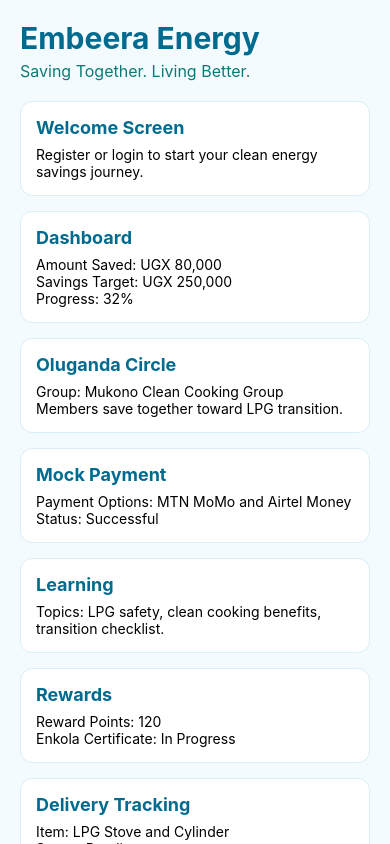
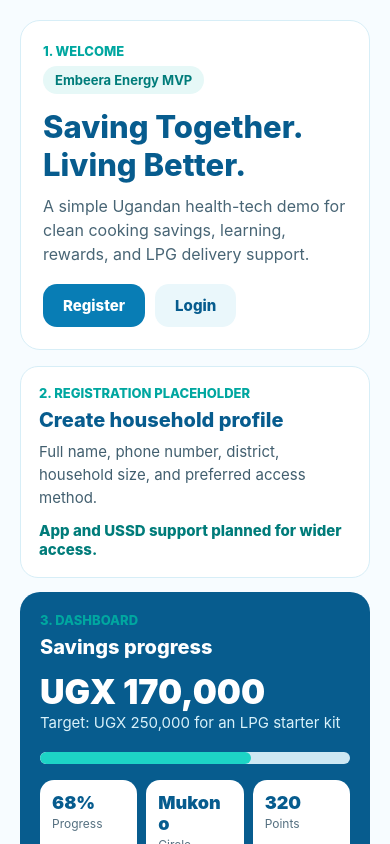
Before and after one commit to masabacarlm/Embeera-energy-mvp, a React Native app in the folder frontend/: screen / in a window 390 px wide. Built offline with nearby package versions, Linux system fonts and the light colour scheme.

Commit message:
Improve frontend demo interface

```diff
--- a/frontend/App.js
+++ b/frontend/App.js
@@ -1,84 +1,273 @@
 import React from "react";
-import { ScrollView, Text, View, StyleSheet } from "react-native";
+import { ScrollView, StyleSheet, Text, TouchableOpacity, View } from "react-native";
+
+const savingsProgress = 68;
+
+const sections = [
+  {
+    title: "4. Oluganda Circle",
+    label: "Mukono Clean Cooking Circle",
+    body: "18 members are saving together toward LPG starter kits.",
+    accent: "Circle savings: UGX 1,840,000"
+  },
+  {
+    title: "5. Mock Payment",
+    label: "Save with mobile money",
+    body: "Demo payment of UGX 20,000 using MTN MoMo or Airtel Money.",
+    accent: "Status: Successful demo transaction"
+  },
+  {
+    title: "6. Learning and LPG Safety",
+    label: "Beginner safety lessons",
+    body: "Learn ventilation, cylinder storage, leak checks, and safe stove use.",
+    accent: "3 of 5 lessons completed"
+  },
+  {
+    title: "7. Rewards and Enkola Certificate",
+    label: "Healthy home rewards",
+    body: "Earn points for saving, learning, referrals, and safe LPG adoption.",
+    accent: "Enkola Certificate: 70% complete"
+  },
+  {
+    title: "8. LPG Delivery Tracking",
+    label: "Starter kit delivery",
+    body: "Track the LPG stove, cylinder, regulator, and safety card delivery.",
+    accent: "Current stage: In transit to Mukono"
+  }
+];
 
 export default function App() {
   return (
-    <ScrollView style={styles.container}>
-      <Text style={styles.title}>Embeera Energy</Text>
-      <Text style={styles.subtitle}>Saving Together. Living Better.</Text>
+    <ScrollView style={styles.page} contentContainerStyle={styles.content}>
+      <View style={styles.hero}>
+        <Text style={styles.sectionNumber}>1. Welcome</Text>
+        <Text style={styles.badge}>Embeera Energy MVP</Text>
+        <Text style={styles.title}>Saving Together. Living Better.</Text>
+        <Text style={styles.subtitle}>
+          A simple Ugandan health-tech demo for clean cooking savings, learning,
+          rewards, and LPG delivery support.
+        </Text>
 
-      <View style={styles.card}>
-        <Text style={styles.cardTitle}>Welcome Screen</Text>
-        <Text>Register or login to start your clean energy savings journey.</Text>
+        <View style={styles.buttonRow}>
+          <TouchableOpacity style={styles.primaryButton}>
+            <Text style={styles.primaryButtonText}>Register</Text>
+          </TouchableOpacity>
+          <TouchableOpacity style={styles.secondaryButton}>
+            <Text style={styles.secondaryButtonText}>Login</Text>
+          </TouchableOpacity>
+        </View>
       </View>
 
-      <View style={styles.card}>
-        <Text style={styles.cardTitle}>Dashboard</Text>
-        <Text>Amount Saved: UGX 80,000</Text>
-        <Text>Savings Target: UGX 250,000</Text>
-        <Text>Progress: 32%</Text>
+      <InfoCard
+        title="2. Registration Placeholder"
+        label="Create household profile"
+        body="Full name, phone number, district, household size, and preferred access method."
+        accent="App and USSD support planned for wider access."
+      />
+
+      <View style={styles.dashboardCard}>
+        <Text style={styles.sectionNumber}>3. Dashboard</Text>
+        <Text style={styles.dashboardTitle}>Savings progress</Text>
+        <Text style={styles.largeAmount}>UGX 170,000</Text>
+        <Text style={styles.mutedText}>Target: UGX 250,000 for an LPG starter kit</Text>
+
+        <View style={styles.progressTrack}>
+          <View style={[styles.progressFill, { width: `${savingsProgress}%` }]} />
+        </View>
+
+        <View style={styles.statsRow}>
+          <SmallStat label="Progress" value={`${savingsProgress}%`} />
+          <SmallStat label="Circle" value="Mukono" />
+          <SmallStat label="Points" value="320" />
+        </View>
       </View>
 
-      <View style={styles.card}>
-        <Text style={styles.cardTitle}>Oluganda Circle</Text>
-        <Text>Group: Mukono Clean Cooking Group</Text>
-        <Text>Members save together toward LPG transition.</Text>
-      </View>
-
-      <View style={styles.card}>
-        <Text style={styles.cardTitle}>Mock Payment</Text>
-        <Text>Payment Options: MTN MoMo and Airtel Money</Text>
-        <Text>Status: Successful</Text>
-      </View>
-
-      <View style={styles.card}>
-        <Text style={styles.cardTitle}>Learning</Text>
-        <Text>Topics: LPG safety, clean cooking benefits, transition checklist.</Text>
-      </View>
-
-      <View style={styles.card}>
-        <Text style={styles.cardTitle}>Rewards</Text>
-        <Text>Reward Points: 120</Text>
-        <Text>Enkola Certificate: In Progress</Text>
-      </View>
-
-      <View style={styles.card}>
-        <Text style={styles.cardTitle}>Delivery Tracking</Text>
-        <Text>Item: LPG Stove and Cylinder</Text>
-        <Text>Status: Pending</Text>
-      </View>
+      {sections.map((section) => (
+        <InfoCard
+          key={section.title}
+          title={section.title}
+          label={section.label}
+          body={section.body}
+          accent={section.accent}
+        />
+      ))}
     </ScrollView>
   );
 }
 
+function InfoCard({ title, label, body, accent }) {
+  return (
+    <View style={styles.card}>
+      <Text style={styles.sectionNumber}>{title}</Text>
+      <Text style={styles.cardTitle}>{label}</Text>
+      <Text style={styles.bodyText}>{body}</Text>
+      <Text style={styles.accentText}>{accent}</Text>
+    </View>
+  );
+}
+
+function SmallStat({ label, value }) {
+  return (
+    <View style={styles.statBox}>
+      <Text style={styles.statValue}>{value}</Text>
+      <Text style={styles.statLabel}>{label}</Text>
+    </View>
+  );
+}
+
 const styles = StyleSheet.create({
-  container: {
+  page: {
+    flex: 1,
+    backgroundColor: "#F7FCFF"
+  },
+  content: {
     padding: 20,
-    backgroundColor: "#F4FBFF"
+    paddingBottom: 36
+  },
+  hero: {
+    backgroundColor: "#FFFFFF",
+    borderRadius: 20,
+    padding: 22,
+    marginBottom: 16,
+    borderWidth: 1,
+    borderColor: "#D7EEF7"
+  },
+  badge: {
+    alignSelf: "flex-start",
+    backgroundColor: "#E6F8F7",
+    color: "#007C7A",
+    fontSize: 13,
+    fontWeight: "700",
+    paddingHorizontal: 12,
+    paddingVertical: 6,
+    borderRadius: 999,
+    marginBottom: 14
   },
   title: {
-    fontSize: 30,
-    fontWeight: "bold",
-    color: "#006B8F",
-    marginBottom: 5
+    color: "#075C8E",
+    fontSize: 31,
+    fontWeight: "800",
+    lineHeight: 38,
+    marginBottom: 10
   },
   subtitle: {
+    color: "#486575",
     fontSize: 16,
-    color: "#0B7A75",
-    marginBottom: 20
+    lineHeight: 24
+  },
+  buttonRow: {
+    flexDirection: "row",
+    gap: 10,
+    marginTop: 18
+  },
+  primaryButton: {
+    backgroundColor: "#087DB5",
+    borderRadius: 14,
+    paddingVertical: 12,
+    paddingHorizontal: 20
+  },
+  primaryButtonText: {
+    color: "#FFFFFF",
+    fontWeight: "800",
+    fontSize: 15
+  },
+  secondaryButton: {
+    backgroundColor: "#EAF7FB",
+    borderRadius: 14,
+    paddingVertical: 12,
+    paddingHorizontal: 20
+  },
+  secondaryButtonText: {
+    color: "#075C8E",
+    fontWeight: "800",
+    fontSize: 15
+  },
+  dashboardCard: {
+    backgroundColor: "#075C8E",
+    borderRadius: 20,
+    padding: 20,
+    marginBottom: 16
   },
   card: {
-    backgroundColor: "white",
-    padding: 15,
-    borderRadius: 12,
-    marginBottom: 15,
+    backgroundColor: "#FFFFFF",
+    borderRadius: 18,
+    padding: 18,
+    marginBottom: 14,
     borderWidth: 1,
-    borderColor: "#D9EEF7"
+    borderColor: "#D7EEF7"
+  },
+  sectionNumber: {
+    color: "#00A7A0",
+    fontSize: 13,
+    fontWeight: "800",
+    marginBottom: 7,
+    textTransform: "uppercase"
   },
   cardTitle: {
+    color: "#075C8E",
+    fontSize: 20,
+    fontWeight: "800",
+    marginBottom: 8
+  },
+  dashboardTitle: {
+    color: "#FFFFFF",
+    fontSize: 20,
+    fontWeight: "800",
+    marginBottom: 8
+  },
+  largeAmount: {
+    color: "#FFFFFF",
+    fontSize: 34,
+    fontWeight: "900",
+    marginTop: 4
+  },
+  mutedText: {
+    color: "#D8F1FA",
+    fontSize: 15,
+    lineHeight: 22
+  },
+  bodyText: {
+    color: "#425F6F",
+    fontSize: 15,
+    lineHeight: 23
+  },
+  accentText: {
+    color: "#007C7A",
+    fontSize: 15,
+    fontWeight: "800",
+    marginTop: 12
+  },
+  progressTrack: {
+    height: 12,
+    backgroundColor: "#CDE8F3",
+    borderRadius: 999,
+    overflow: "hidden",
+    marginTop: 18,
+    marginBottom: 16
+  },
+  progressFill: {
+    height: "100%",
+    backgroundColor: "#1DD4C6",
+    borderRadius: 999
+  },
+  statsRow: {
+    flexDirection: "row",
+    gap: 9
+  },
+  statBox: {
+    flex: 1,
+    backgroundColor: "#FFFFFF",
+    borderRadius: 14,
+    padding: 12
+  },
+  statValue: {
+    color: "#075C8E",
     fontSize: 18,
-    fontWeight: "bold",
-    color: "#006B8F",
-    marginBottom: 8
+    fontWeight: "900"
+  },
+  statLabel: {
+    color: "#557080",
+    fontSize: 12,
+    marginTop: 3
   }
 });
```
Also changed, not shown: frontend/screens.txt.
